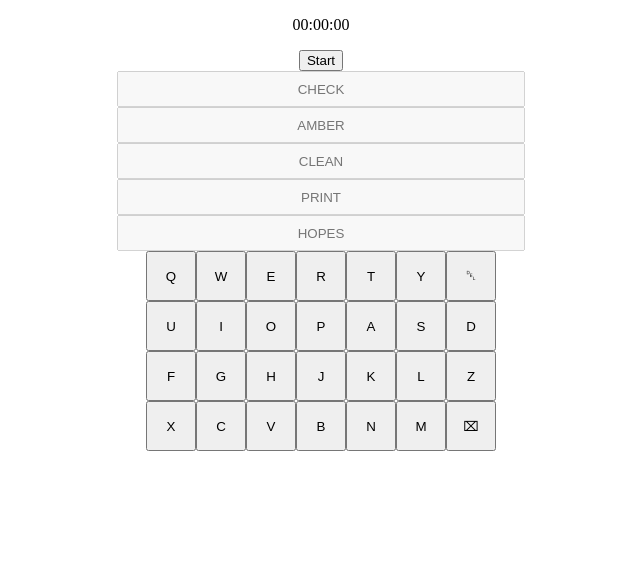
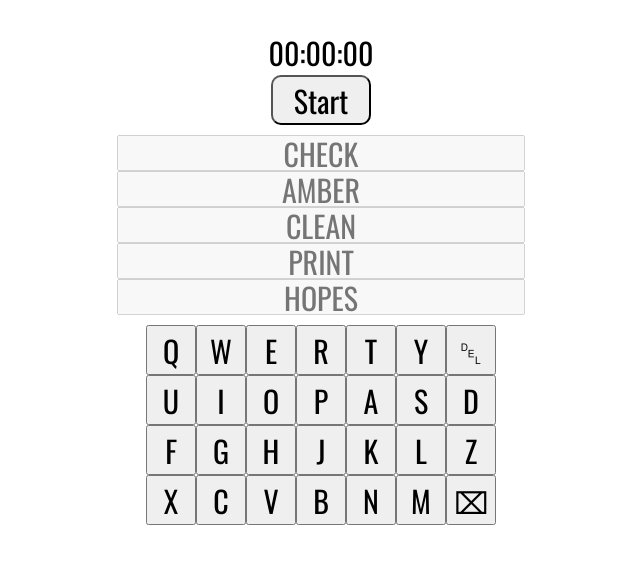
Before and after one commit to teddy-humpert/teddy-humpert.github.io, a plain HTML site: page wordPlay/wordPlay.html in a window 1280 px wide. Shown: the whole page, without its empty margins (319-959 px from the left). Drawn offline with nearby package versions, Linux system fonts and the light colour scheme.

Commit message:
style changes

```diff
--- a/wordPlay/css/wordPlay.css
+++ b/wordPlay/css/wordPlay.css
@@ -9,6 +9,18 @@ html, body {
   align-items: center;
   justify-content: center; /* center horizontally */
   flex-direction: column;
+  font-size: 30px;
+  font-family: Oswald, sans-serif;
+}
+
+#start-stop {
+  width: 100px;
+  height: 50px;
+  font-size: 30px;
+  font-family: Oswald, sans-serif;
+  border-radius: 10px;
+  margin-top: -30px;
+  margin-bottom: 10px;
 }
 
 .textFields {
@@ -17,6 +29,7 @@ html, body {
   flex-direction: column;
   align-items: center;
   text-align: center;
+  margin-bottom: 10px;
 }
 
 #text-field1,
@@ -27,6 +40,9 @@ html, body {
  width: 400px;
  height: 30px;
  text-align: center;
+ font-size: 30px;
+ font-family: Oswald, sans-serif;
+
 }
 
 #keyboard {
@@ -50,4 +66,6 @@ html, body {
 #keyboard button {
   width: 50px;
   height: 50px;
+  font-size: 30px;
+  font-family: Oswald, sans-serif;
 }
```
